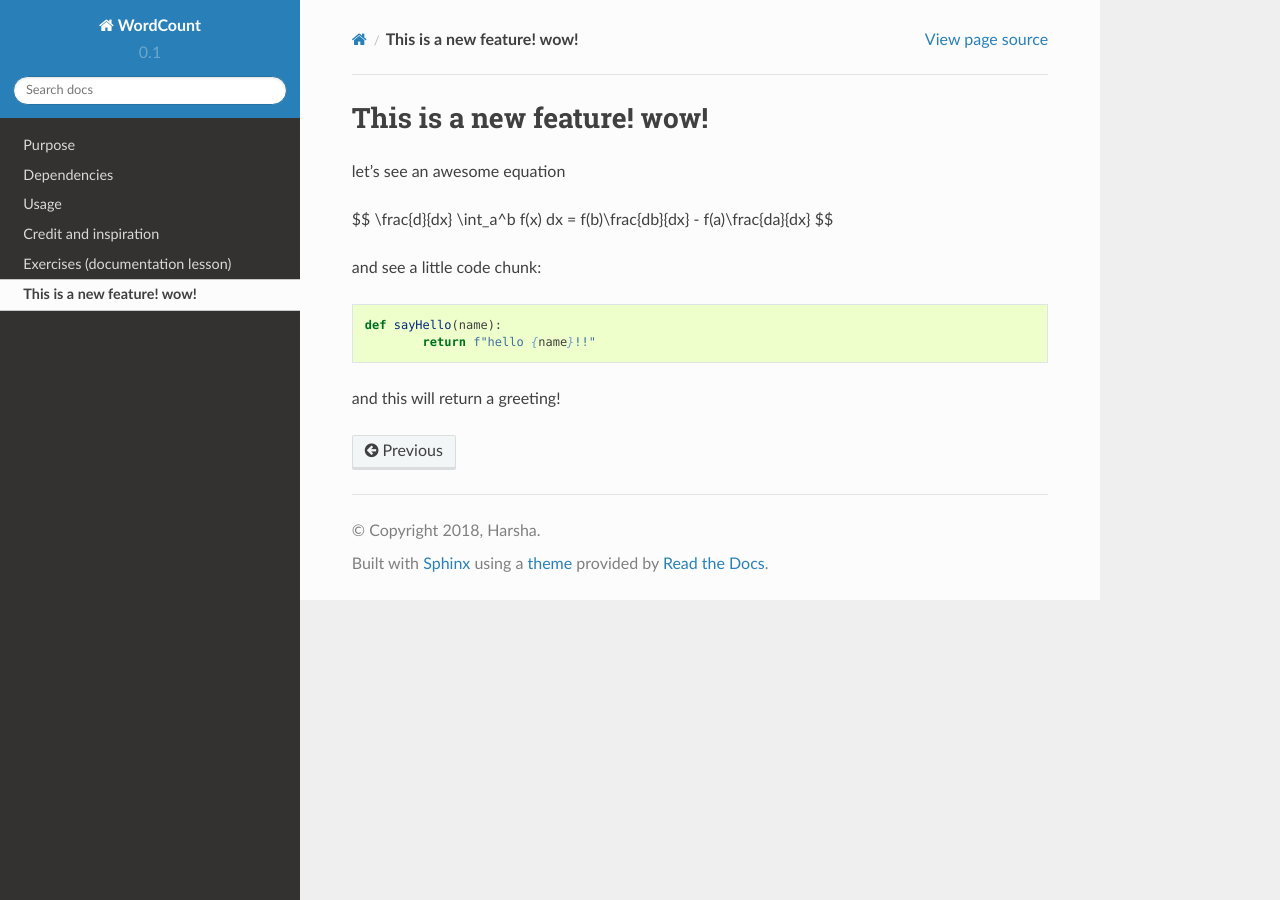
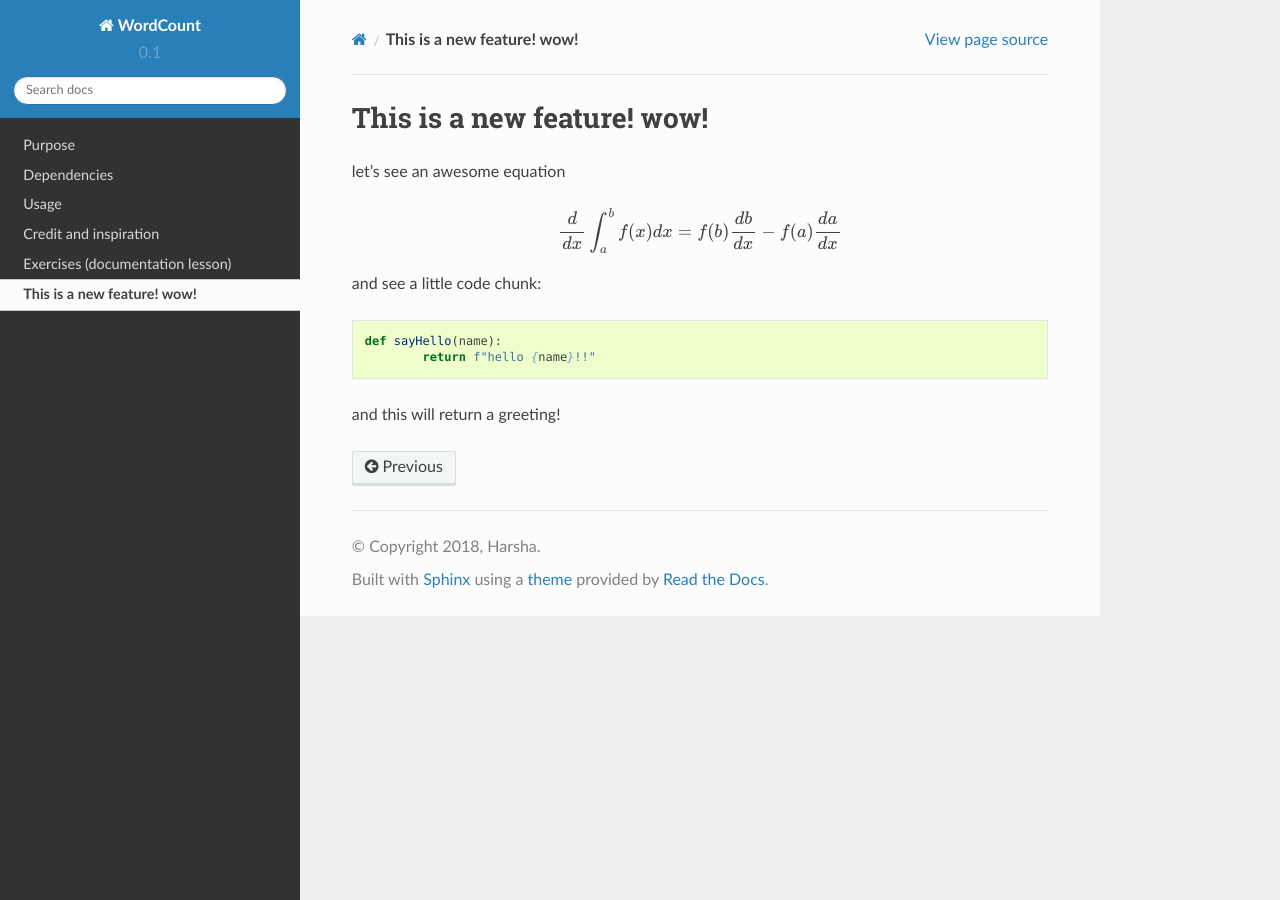
Before and after one commit to LeoUribC/word-count, a Sphinx documentation site: the page built from doc/feature-a.md, in a window 1280 px wide. Built offline with Sphinx 7.4.7 and the Read the Docs theme 2.0.0, drawn with Linux system fonts in a browser that asks for light colours.

Commit message:
modified conf.py

```diff
--- a/doc/conf.py
+++ b/doc/conf.py
@@ -31,7 +31,8 @@ sys.path.insert(0, os.path.abspath('../source'))
 # Add any Sphinx extension module names here, as strings. They can be
 # extensions coming with Sphinx (named 'sphinx.ext.*') or your custom
 # ones.
-extensions = ['sphinx.ext.autodoc']
+# extensions = ['sphinx.ext.autodoc']
+extensions = ["myst_parser"]
 myst_enable_extensions = ["amsmath", "dollarmath"]
 
 # Add any paths that contain templates here, relative to this directory.
```
